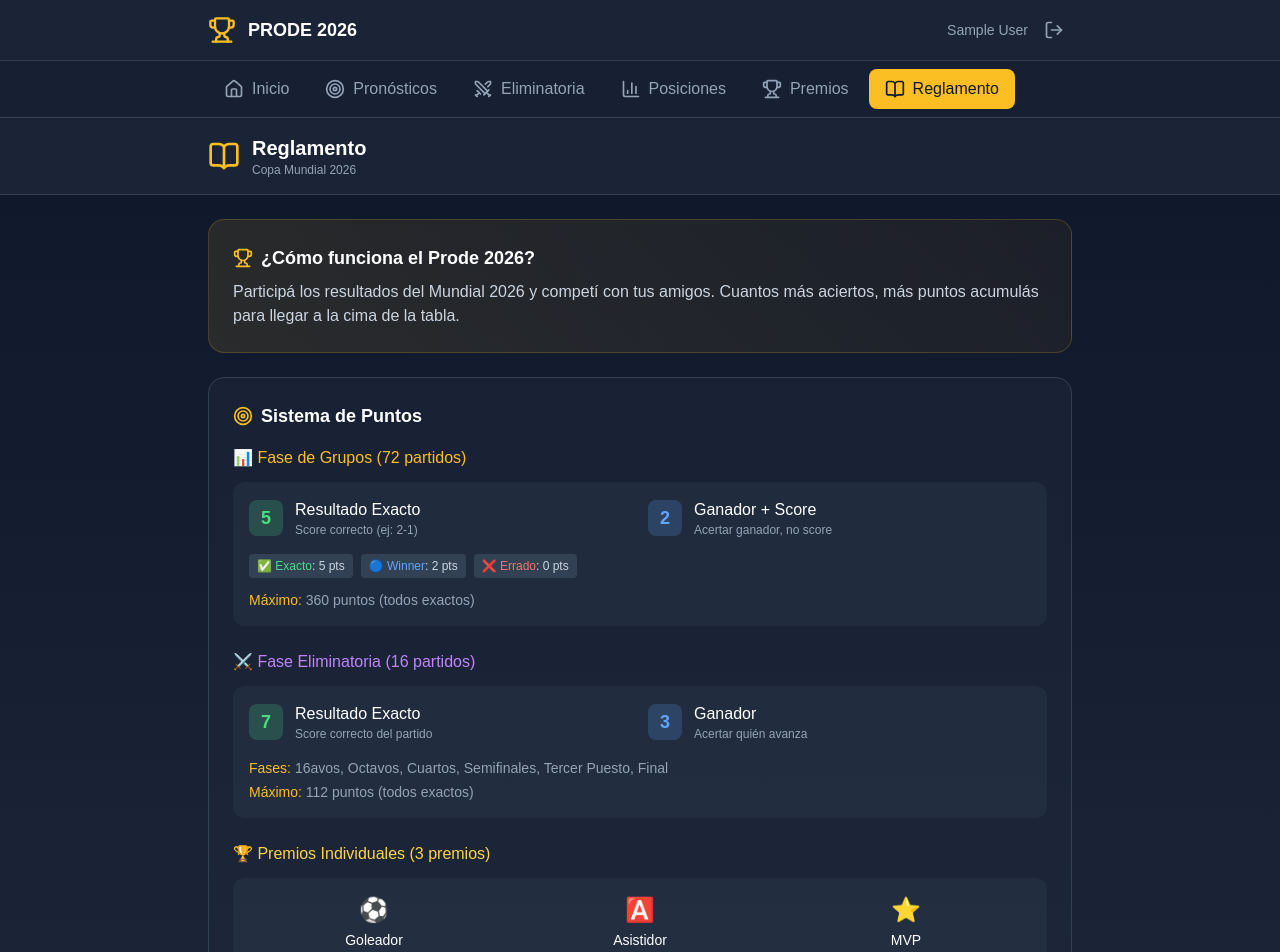
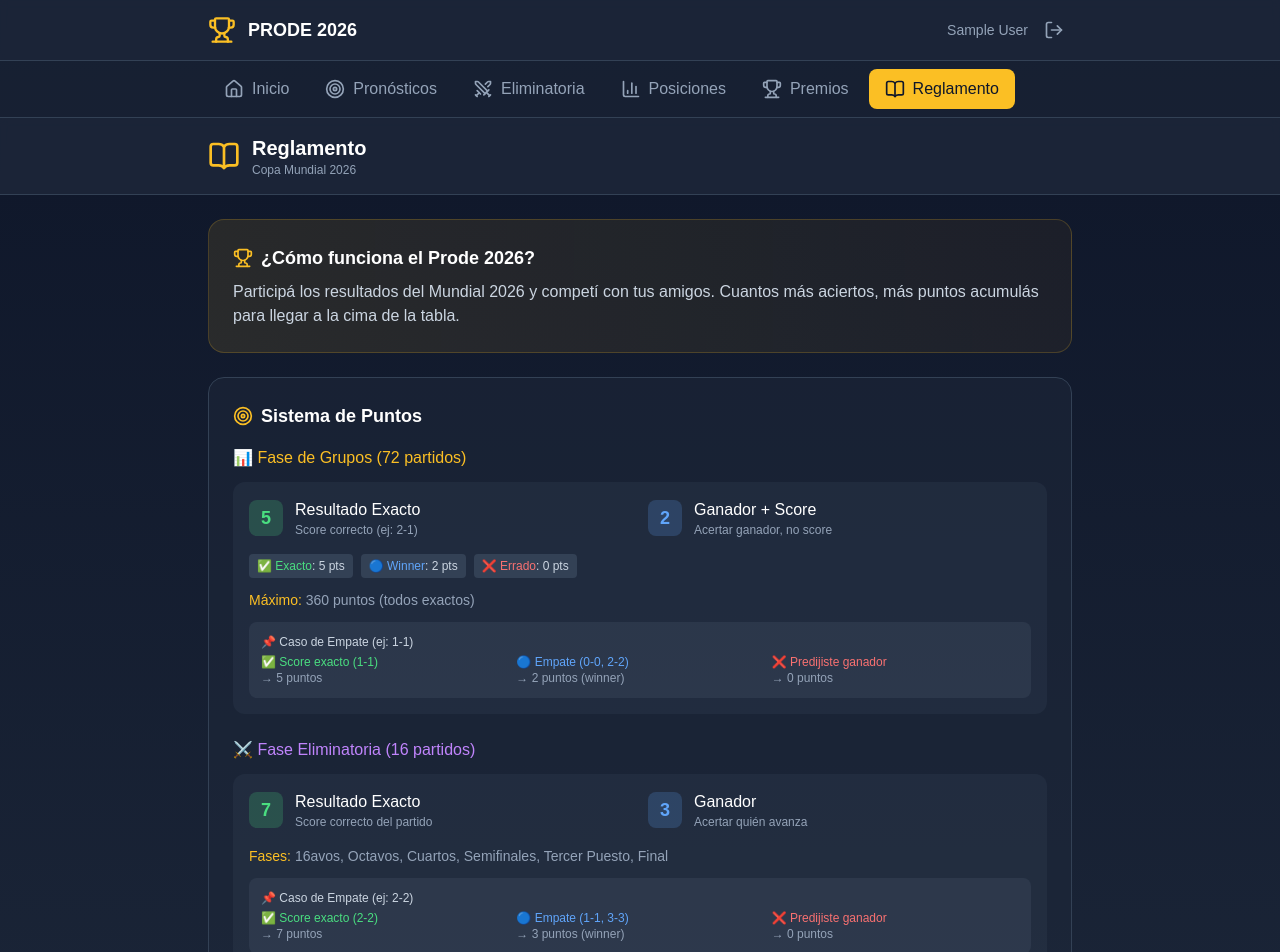
Before and after one commit to wellnahuel/prode26, a Next.js app: page /dashboard/reglamento in a window 1280 px wide. Shown: the top 952 px of the page. Built offline with nearby package versions, Linux system fonts and the light colour scheme; no server answers; the database is empty; sample sign-in values are in the browser's storage.

Commit message:
feat: clarify tie/match draw scoring rules in regulations
- Add explicit tie case explanation for Phase Groups (1-1 example: 5/2/0 pts)
- Add explicit tie case explanation for Knockout Phase (2-2 example: 7/3/0 pts)

```diff
--- a/src/app/dashboard/reglamento/page.tsx
+++ b/src/app/dashboard/reglamento/page.tsx
@@ -74,6 +74,23 @@ export default function ReglamentoPage() {
               <p className="text-sm text-slate-400 mt-3">
                 <span className="text-amber-400 font-medium">Máximo:</span> 360 puntos (todos exactos)
               </p>
+              <div className="bg-slate-600/30 rounded-lg p-3 mt-3">
+                <p className="text-xs text-slate-300 font-medium mb-1">📌 Caso de Empate (ej: 1-1)</p>
+                <div className="grid grid-cols-3 gap-2 text-xs">
+                  <div>
+                    <span className="text-green-400">✅ Score exacto (1-1)</span>
+                    <br /><span className="text-slate-400">→ 5 puntos</span>
+                  </div>
+                  <div>
+                    <span className="text-blue-400">🔵 Empate (0-0, 2-2)</span>
+                    <br /><span className="text-slate-400">→ 2 puntos (winner)</span>
+                  </div>
+                  <div>
+                    <span className="text-red-400">❌ Predijiste ganador</span>
+                    <br /><span className="text-slate-400">→ 0 puntos</span>
+                  </div>
+                </div>
+              </div>
             </div>
           </div>
 
@@ -97,12 +114,26 @@ export default function ReglamentoPage() {
                   </div>
                 </div>
               </div>
-              <p className="text-sm text-slate-400">
+<p className="text-sm text-slate-400">
                 <span className="text-amber-400 font-medium">Fases:</span> 16avos, Octavos, Cuartos, Semifinales, Tercer Puesto, Final
               </p>
-              <p className="text-sm text-slate-400 mt-1">
-                <span className="text-amber-400 font-medium">Máximo:</span> 112 puntos (todos exactos)
-              </p>
+              <div className="bg-slate-600/30 rounded-lg p-3 mt-3">
+                <p className="text-xs text-slate-300 font-medium mb-1">📌 Caso de Empate (ej: 2-2)</p>
+                <div className="grid grid-cols-3 gap-2 text-xs">
+                  <div>
+                    <span className="text-green-400">✅ Score exacto (2-2)</span>
+                    <br /><span className="text-slate-400">→ 7 puntos</span>
+                  </div>
+                  <div>
+                    <span className="text-blue-400">🔵 Empate (1-1, 3-3)</span>
+                    <br /><span className="text-slate-400">→ 3 puntos (winner)</span>
+                  </div>
+                  <div>
+                    <span className="text-red-400">❌ Predijiste ganador</span>
+                    <br /><span className="text-slate-400">→ 0 puntos</span>
+                  </div>
+                </div>
+              </div>
             </div>
           </div>
 
```
